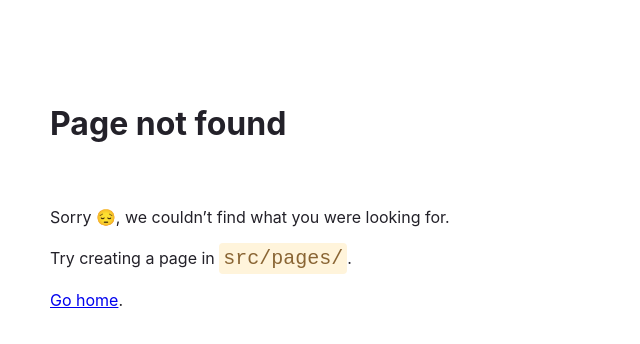
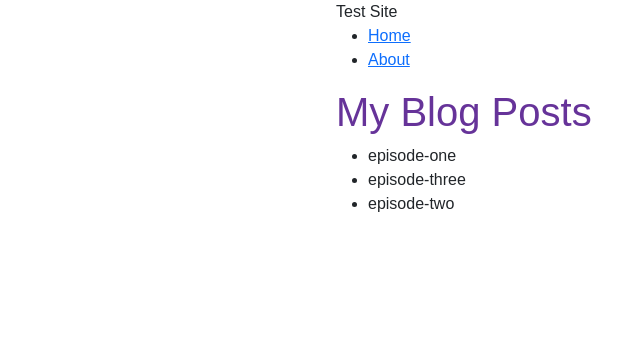
Before and after one commit to tracyallenparks/test-site, a Gatsby site: page /blog in a window 1280 px wide. Before the commit this address had no page. Shown: the whole page, without its empty margins (54-694 px from the left). Built offline with nearby package versions, Linux system fonts and the light colour scheme; Gatsby itself is replaced by a stand-in of ours.

Commit message:
updates for blog

```diff
--- a/gatsby-config.js
+++ b/gatsby-config.js
@@ -4,6 +4,7 @@
 module.exports = {
   siteMetadata: {
     title: `Test Site`,
+    description:`Basic site concept to learn Gatsby from.`,
     siteUrl: `https://heroic-dolphin-acb0a7.netlify.app/`
   },
   plugins: [
@@ -11,12 +12,19 @@ module.exports = {
     "gatsby-plugin-image",
     "gatsby-plugin-sharp",
     {
+      resolve: "gatsby-source-filesystem",
+      options: {
+        name: `blog`,
+        path: `./src/blog`,
+      }
+    }/*,
+    {
       resolve: 'gatsby-source-filesystem',
       options: {
         "name": "pages",
         "path": "./src/pages/"
       },
       __key: "pages"
-    }
+    }*/
   ]
 };
--- a/src/components/layout.js
+++ b/src/components/layout.js
@@ -1,16 +1,27 @@
 import * as React from 'react'
-import { Link } from 'gatsby'
+import { Link, useStaticQuery, graphql } from 'gatsby'
 import {
     container,
     heading,
     navLinks,
     navLinkItem,
-    navLinkText
+    navLinkText,
+    siteTitle
   } from './layout.module.css'
 
 const Layout = ({ pageTitle, children }) => {
+    const data = useStaticQuery(graphql`
+        query {
+            site {
+                siteMetadata {
+                title
+                }
+            }
+        }
+    `)
     return (
         <div className={container}>
+            <header className={siteTitle}>{data.site.siteMetadata.title}</header>
             <nav>
                 <ul className={navLinks}>
                     <li className={navLinkItem}>
--- a/src/components/layout.module.css
+++ b/src/components/layout.module.css
@@ -1,3 +1,9 @@
+.site-title {
+    font-size: 3rem;
+    color: gray;
+    font-weight: 700;
+    margin: 3rem 0;
+  }
 .container {
     font-family: sans-serif;
     margin: auto;
--- /dev/null
+++ b/src/components/seo.js
@@ -0,0 +1,25 @@
+import * as React from 'react'
+import { graphql, useStaticQuery } from 'gatsby'
+
+const Seo = ({ title }) => {
+    const data = useStaticQuery(graphql`
+        query {
+            site {
+                siteMetadata {
+                    title
+                    description
+                }
+            }
+        }
+    `)
+
+    return (
+        <>
+        <title>{title} | {data.site.siteMetadata.title}</title>
+        <meta name="description" content={data.site.siteMetadata.description} />
+        <link rel="stylesheet" href="https://cdn.jsdelivr.net/npm/bootstrap@5.2.3/dist/css/bootstrap.min.css" integrity="sha384-rbsA2VBKQhggwzxH7pPCaAqO46MgnOM80zW1RWuH61DGLwZJEdK2Kadq2F9CUG65" crossOrigin="anonymous"></link>
+        </>
+    )
+}
+
+export default Seo
--- /dev/null
+++ b/src/pages/blog.js
@@ -0,0 +1,34 @@
+import * as React from 'react'
+import { graphql } from 'gatsby'
+import Layout from '../components/layout'
+import Seo from '../components/seo'
+
+const BlogPage = ({data}) => {
+    return (
+        <Layout pageTitle="My Blog Posts">
+            <ul>
+                {
+                    data.allFile.nodes.map(node => (
+                        <li key={node.name}>
+                            {node.name}
+                        </li>
+                    ))
+                }
+            </ul>
+        </Layout>
+    )
+}
+
+export const query = graphql`
+    query {
+        allFile {
+            nodes {
+                name
+            }
+        }
+    }
+`
+
+export const Head = () => <Seo title="My Blog Posts" />
+
+export default BlogPage
--- a/src/pages/index.js
+++ b/src/pages/index.js
@@ -1,5 +1,6 @@
 import * as React from "react"
 import Layout from '../components/layout'
+import Seo from '../components/seo'
 import { StaticImage } from 'gatsby-plugin-image'
 
 const IndexPage = () => {
@@ -7,21 +8,13 @@ const IndexPage = () => {
         <Layout pageTitle="Home Page">
             <p>I'm making this by following the Gatsby Tutorial.</p>
             <StaticImage
-                alt="This is the most accurate natural color images of Pluto taken by NASA's New Horizons spacecraft in 2015. These natural-color images result from refined calibration of data gathered by New Horizons' color Multispectral Visible Imaging Camera (MVIC). The processing creates images that would approximate the colors that the human eye would perceive, bringing them closer to “true color” than the images released near the encounter. This image was taken as New Horizons zipped toward Pluto and its moons on July 14, 2015, from a range of 22,025 miles (35,445) kilometers. This single color MVIC scan includes no data from other New Horizons imagers or instruments added. The striking features on Pluto are clearly visible, including the bright expanse of Pluto's icy, nitrogen-and-methane rich 'heart,' Sputnik Planitia."
+                alt="This is the most accurate natural color images of Pluto taken by NASA's New Horizons spacecraft in 2015. These natural-color images result from refined calibration of data gathered by New Horizons' color Multispectral Visible Imaging Camera (MVIC). The striking features on Pluto are clearly visible, including the bright expanse of Pluto's icy, nitrogen-and-methane rich 'heart,' Sputnik Planitia."
                 src="../images/BIG_P_COLOR_2_TRUE_COLOR1_1980.jpg"
             />
         </Layout>
     )
 }
 
-export const Head = () => {
-    return (
-        <>
-            <title>Home Page</title>
-            <meta name="description" content="Basic site concept to learn Gatsby from" />
-            <link rel="stylesheet" href="https://cdn.jsdelivr.net/npm/bootstrap@5.2.3/dist/css/bootstrap.min.css" integrity="sha384-rbsA2VBKQhggwzxH7pPCaAqO46MgnOM80zW1RWuH61DGLwZJEdK2Kadq2F9CUG65" crossOrigin="anonymous"></link>
-        </>
-    )
-}
+export const Head = () => <Seo title="Home Page" />
 
 export default IndexPage
```
Also changed, not shown: src/blog/episode-one.mdx (added), src/blog/episode-three.mdx (added), src/blog/episode-two.mdx (added).
